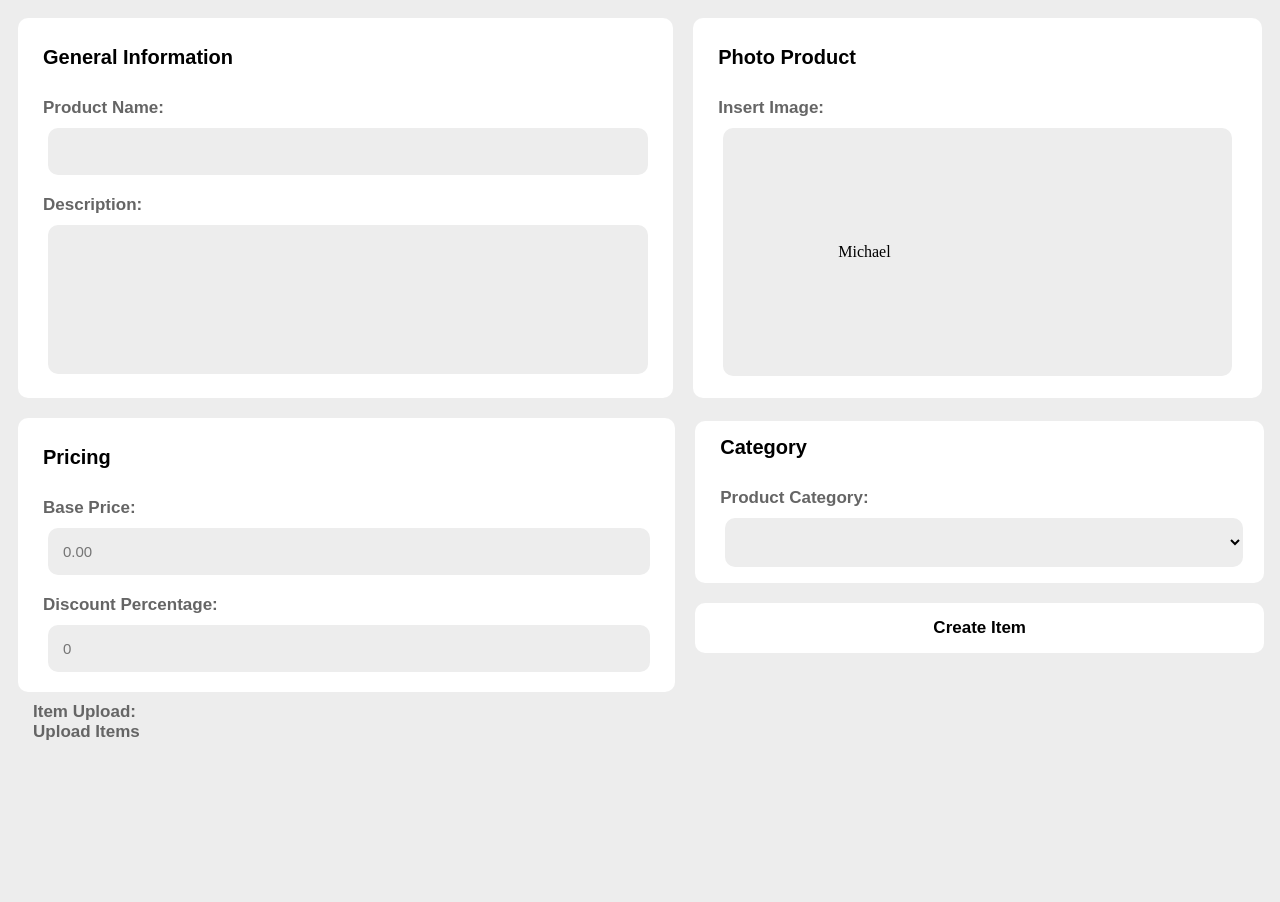
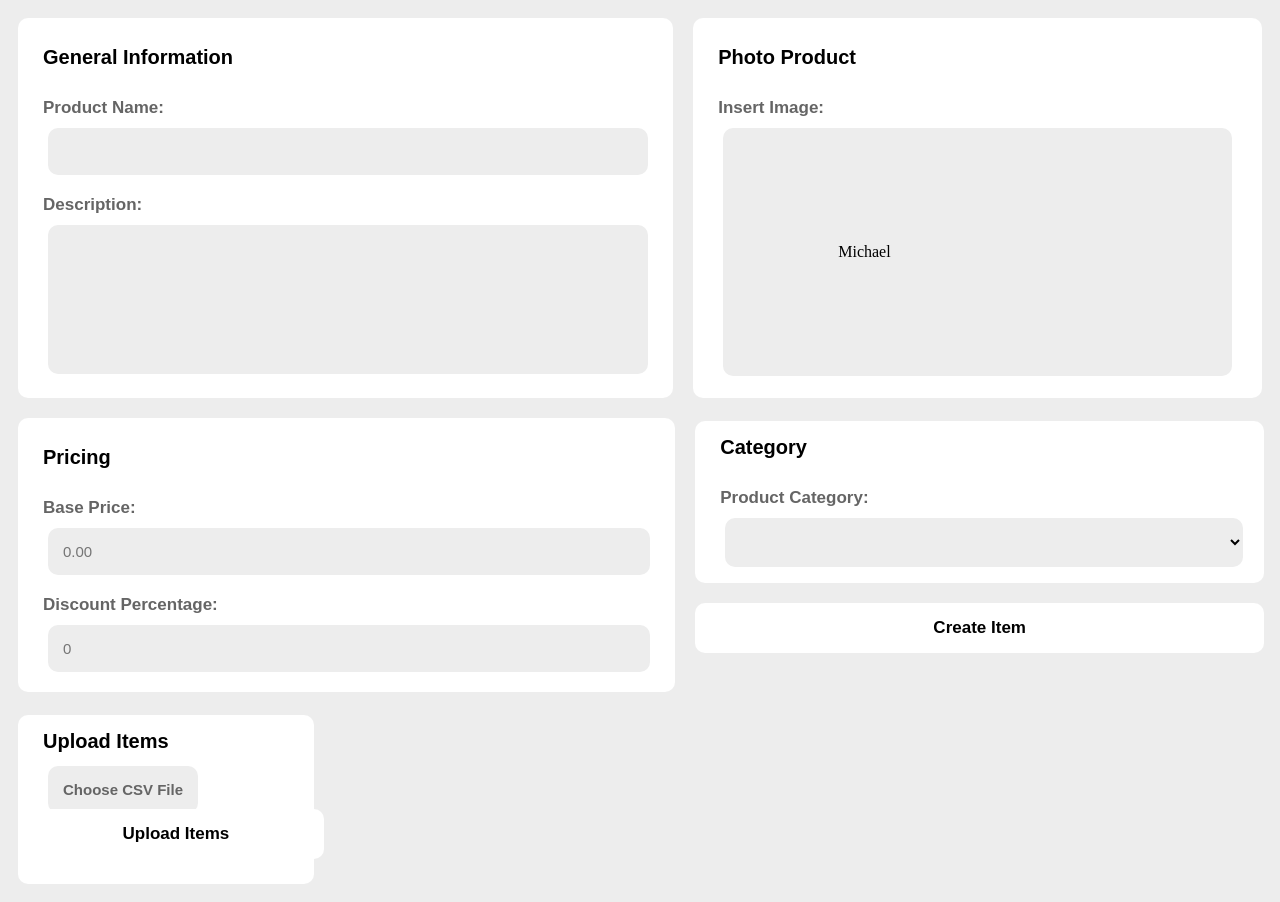
Before and after one commit to gitnamehere/point-of-sale-group-project, a website: page app/public/pos/item-management/create.html in a window 1280 px wide. Before the commit the page ends 800 px from the top, so only its background shows below. Drawn offline with Linux system fonts and the light colour scheme; no server answers.

Commit message:
began adding csv reader functionality

```diff
--- a/app/public/pos/item-management/create.css
+++ b/app/public/pos/item-management/create.css
@@ -15,6 +15,23 @@ label {
 	font-size: 17px;
 	font-family: sans-serif;
 	font-weight: bold;
+}
+
+.csv {
+	margin: 10px;
+	margin-left: 30px;
+	margin-bottom: 20px;
+	font-size: 15px;
+	padding: 15px;
+	width: 87%;
+	border-radius: 10px;
+	border-style: none;
+	background-color: #585e64;
+	background-color: rgb(237, 237, 237);
+}
+
+.csv:hover {
+	background-color: rgb(146, 146, 146);
 }
 
 input, textarea, select {
@@ -54,6 +71,10 @@ button {
 	display: flex;
 }
 
+.upload {
+	padding-bottom: 15px;
+}
+
 .general, .gallery, .price, .category, .upload {
 	background-color: rgb(255, 255, 255);
 	border-radius: 10px;
--- a/app/public/pos/item-management/create.html
+++ b/app/public/pos/item-management/create.html
@@ -4,10 +4,7 @@
         <meta charset="utf-8" />
         <title>Create</title>
         <link rel="stylesheet" href="create.css">
-        <!--
-        <link href="https://cdn.jsdelivr.net/npm/bootstrap@5.3.3/dist/css/bootstrap.min.css"
-        rel="stylesheet" integrity="sha384-QWTKZyjpPEjISv5WaRU9OFeRpok6YctnYmDr5pNlyT2bRjXh0JMhjY6hW+ALEwIH" crossorigin="anonymous">
-    -->
+
     </head>
     <body>
         <div class="first">
@@ -60,14 +57,48 @@
 
         <div class="third">
             <div class="stack">
-                <label for="upload">Item Upload:</label>
-                <div class="input-group mb-3">
-                    <input type="file" class="form-control" id="inputGroupFile02">
-                    <label class="input-group-text" for="inputGroupFile02">Upload Items</label>
+                <div class="upload">
+                    <h1>Upload Items</h1>
+                    <label class="csv" for="csv">Choose CSV File</label>
+                    <div>
+                        <input type="file" name="csv" id="csv" accept=".csv">
+                    </div>
+                    <div class="create">
+                        <button id="upload">Upload Items</button>
+                    </div>
                 </div>
+
+
         </div>
 
 
         <script src="create.js"></script>
+        <script type="module">
+            import vanillaescsv from 'https://cdn.jsdelivr.net/npm/@vanillaes/csv@3.0.1/+esm'
+            </script>
+
+        <script>
+            const file = document.getElementById("csv");
+            const upload = document.getElementById("upload");
+
+            upload.addEventListener("click", () => {
+            const items = vanillaescsv.parse(file);
+            console.log(items)
+
+//     fetch("/api/item/add", {
+//         method: "POST",
+//         headers: {
+//             "Content-Type": "application/json",
+//         },
+//         body: JSON.stringify(item),
+//     })
+//         .then((response) => {
+//             response.ok ? alert("Success") : alert("Failure");
+//         })
+//         .catch((error) => {
+//             console.log(error);
+//         });
+});
+        </script>
     </body>
 </html>
--- a/app/public/pos/item-management/create.js
+++ b/app/public/pos/item-management/create.js
@@ -28,6 +28,11 @@ fetch("/api/item/categories")
     });
 
 // handle item data sent to the backend
+
+function test () {
+    console.log('test');
+}
+
 create.addEventListener("click", () => {
     const item = {
         category: catInput.value,
```
